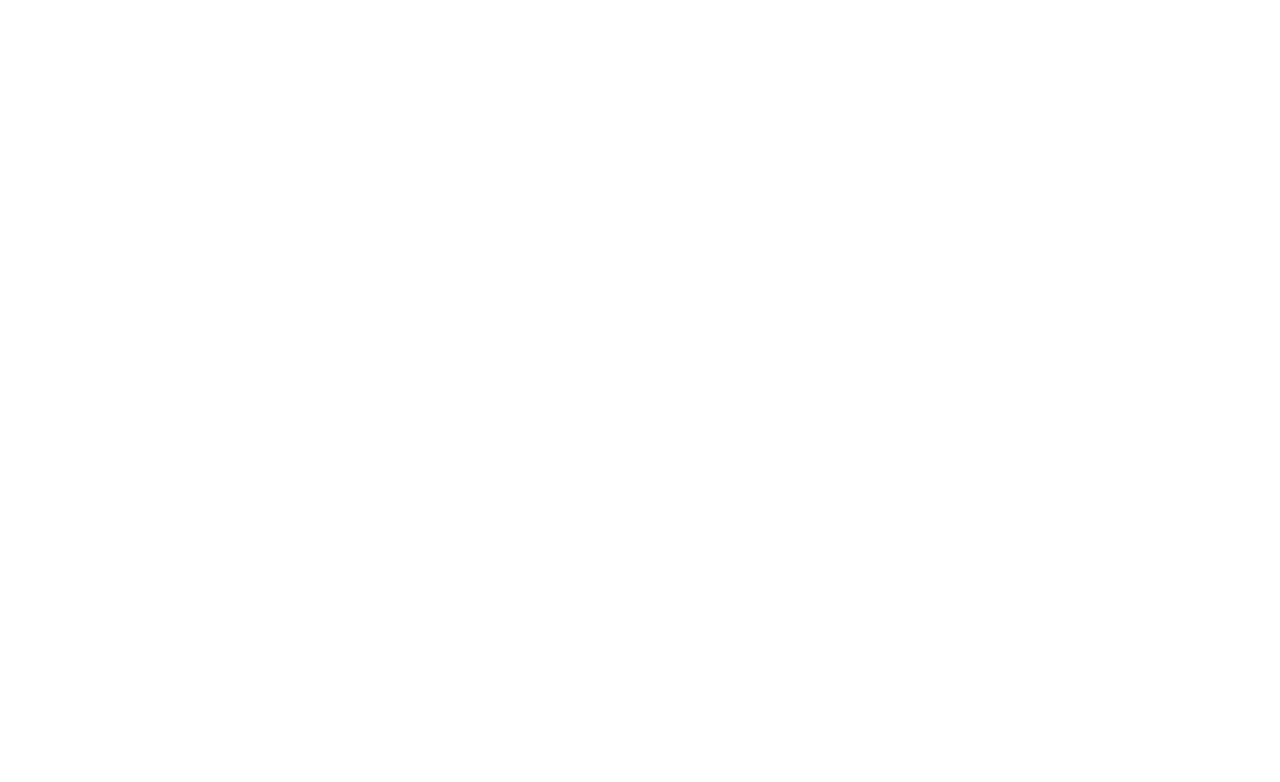
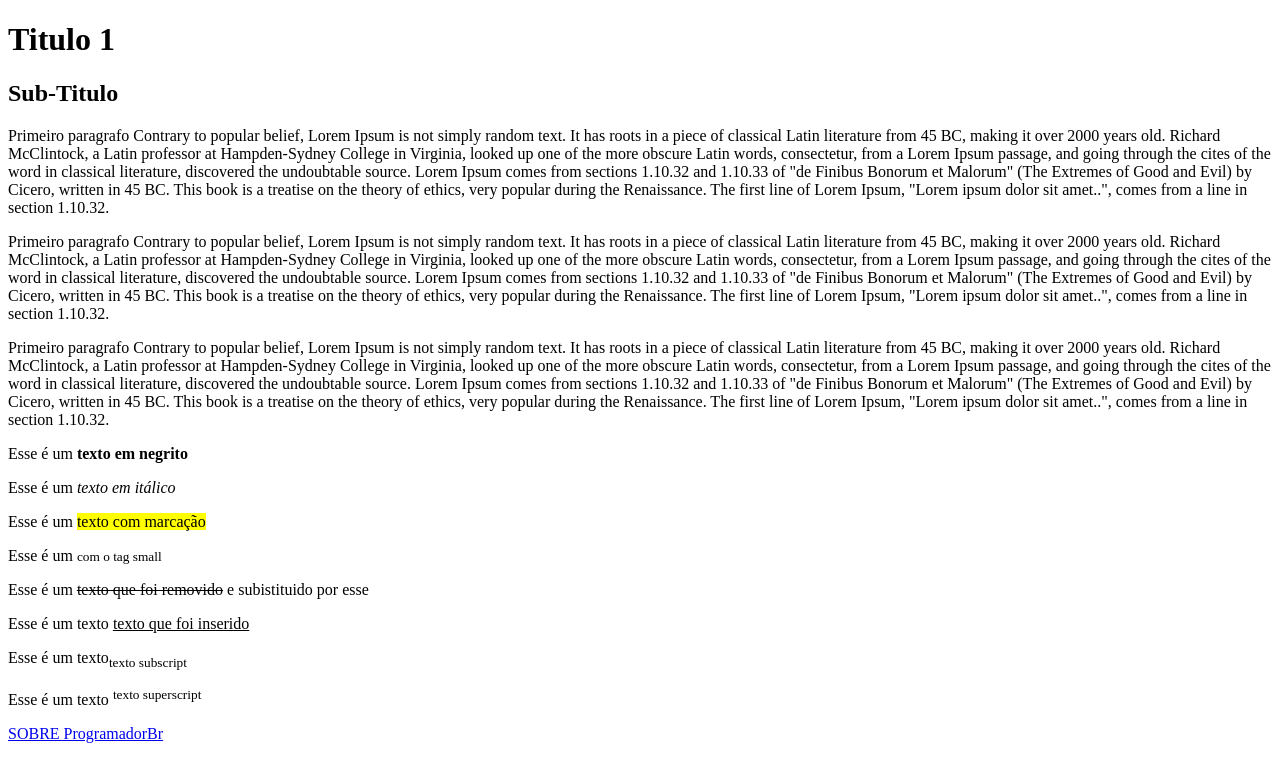
Before and after one commit to Rafaelsm77/aula_web, a plain HTML site: page index.html in a window 1280 px wide. Drawn offline with Linux system fonts and the light colour scheme.

Commit message:
Atualizando página index e criando a pagina sobre

```diff
--- a/index.html
+++ b/index.html
@@ -2,9 +2,74 @@
 <html>
     <head>
         <title>Minha primeira página</title>
+        <meta charset="utf-8">
+    </head>
 
-    </head>
     <body>
+        <!--Titulos
 
+        <h1>Titulo 1</h1>
+        <h2>Titulo 2</h2>
+        <h3>Titulo 3</h3>
+        <h4>Titulo 4</h4>
+        <h5>Titulo 5</h5>
+        <h6>Titulo 6</h6>-->
+
+        <h1>Titulo 1</h1>
+        <h2>Sub-Titulo</h2>
+
+        <!--Paragrafos-->
+        <p>Primeiro paragrafo Contrary to popular belief, Lorem Ipsum is not simply
+            random text. It has roots in a piece of classical Latin literature from 45 BC,
+            making it over 2000 years old. Richard McClintock, a Latin professor at
+            Hampden-Sydney College in Virginia, looked up one of the more obscure Latin
+            words, consectetur, from a Lorem Ipsum passage, and going through the cites
+            of the word in classical literature, discovered the undoubtable source.
+            Lorem Ipsum comes from sections 1.10.32 and 1.10.33 of "de Finibus Bonorum
+            et Malorum" (The Extremes of Good and Evil) by Cicero, written in 45 BC.
+            This book is a treatise on the theory of ethics, very popular during the Renaissance.
+            The first line of Lorem Ipsum, "Lorem ipsum dolor sit amet..", comes from a line
+            in section 1.10.32.
+        </p>
+        <p>Primeiro paragrafo Contrary to popular belief, Lorem Ipsum is not simply
+            random text. It has roots in a piece of classical Latin literature from 45 BC,
+            making it over 2000 years old. Richard McClintock, a Latin professor at
+            Hampden-Sydney College in Virginia, looked up one of the more obscure Latin
+            words, consectetur, from a Lorem Ipsum passage, and going through the cites
+            of the word in classical literature, discovered the undoubtable source.
+            Lorem Ipsum comes from sections 1.10.32 and 1.10.33 of "de Finibus Bonorum
+            et Malorum" (The Extremes of Good and Evil) by Cicero, written in 45 BC.
+            This book is a treatise on the theory of ethics, very popular during the Renaissance.
+            The first line of Lorem Ipsum, "Lorem ipsum dolor sit amet..", comes from a line
+            in section 1.10.32.
+        </p>
+        <p>Primeiro paragrafo Contrary to popular belief, Lorem Ipsum is not simply
+            random text. It has roots in a piece of classical Latin literature from 45 BC,
+            making it over 2000 years old. Richard McClintock, a Latin professor at
+            Hampden-Sydney College in Virginia, looked up one of the more obscure Latin
+            words, consectetur, from a Lorem Ipsum passage, and going through the cites
+            of the word in classical literature, discovered the undoubtable source.
+            Lorem Ipsum comes from sections 1.10.32 and 1.10.33 of "de Finibus Bonorum
+            et Malorum" (The Extremes of Good and Evil) by Cicero, written in 45 BC.
+            This book is a treatise on the theory of ethics, very popular during the Renaissance.
+            The first line of Lorem Ipsum, "Lorem ipsum dolor sit amet..", comes from a line
+            in section 1.10.32.
+        </p>
+
+        <!--Tags de formatação-->
+        <!--Tags de formatação é bom usar semânticas-->
+        <p>Esse é um <strong>texto em negrito</strong></p><!-- tag strong ou b = Texto em negrito -->
+        <p>Esse é um <em>texto em itálico</em></p><!--tag em ou i = texto em italico-->
+        <p>Esse é um <mark>texto com marcação</mark></p><!--Tag mark = texto c/ marcação-->
+        <p>Esse é um <small>com o tag small</small></p><!--uma formatação diferente-->
+        <p>Esse é um <del>texto que foi removido</del>
+            e subistituido por esse</p><!--Tag onde risca o texto-->
+        <p>Esse é um texto <ins>texto que foi inserido</ins></p><!--Tag ins ou u=texto sublinhado-->
+        <p>Esse é um texto<sub>texto subscript</sub></p><!--tag para deixar o texto um pouco mais baixo-->
+        <p>Esse é um texto <sup>texto superscript</sup></p><!--taga para deixar o texto um pouco mais acima-->
+
+        <!--Criando links = onde vamos navegar entre as páginas-->
+
+        <a href="sobre.html">SOBRE ProgramadorBr</a>
     </body>
 </html>
```
Also changed, not shown: sobre.html (added, +14 -0 lines).
